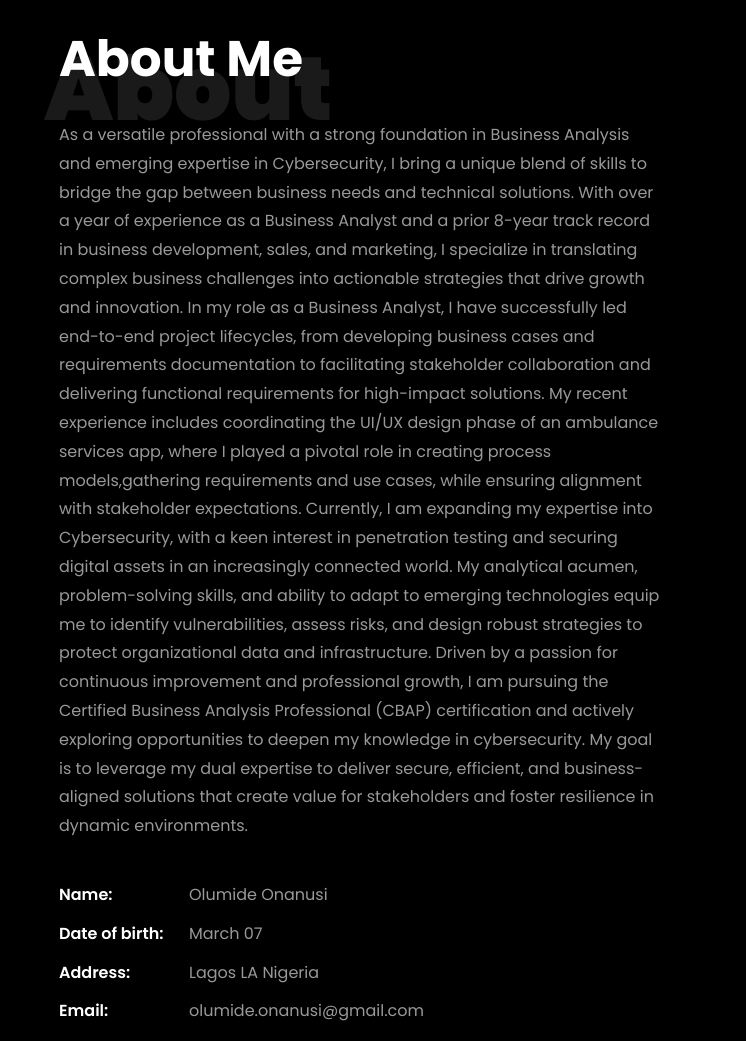
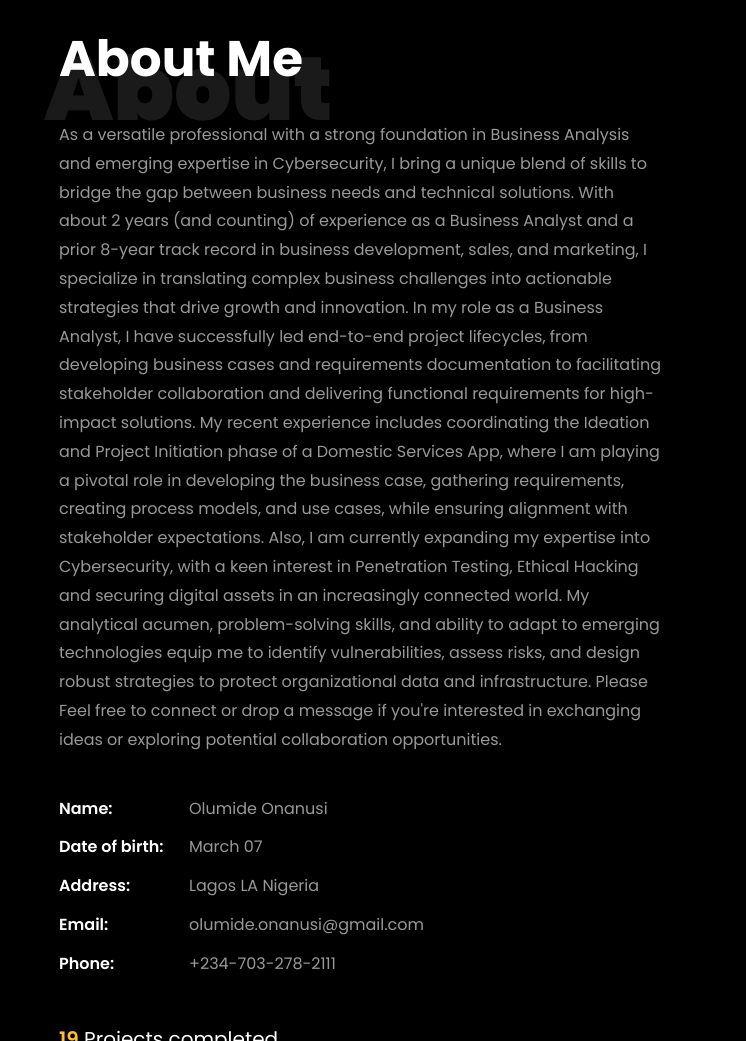
Before and after one commit to Olum1d3/Olus-Portfolio, a plain HTML site: page index.html in a window 1280 px wide. Shown: the part 840-1881 px from the top of the page, 534-1280 px from the left. Drawn offline with Linux system fonts and the light colour scheme; files whose address does not match are found by name.

Commit message:
line 105

```diff
--- a/index.html
+++ b/index.html
@@ -103,25 +103,20 @@
 		          	<h1 class="big">About</h1>
 		            <h2 class="mb-4">About Me</h2>
 		            <p>As a versatile professional with a strong foundation in Business Analysis and emerging expertise in Cybersecurity,
-						 I bring a unique blend of skills to bridge the gap between business needs and technical solutions. With over a year
-						 of experience as a Business Analyst and a prior 8-year track record in business development, sales, and marketing,
-						 I specialize in translating complex business challenges into actionable strategies that drive growth and innovation.
-
-						In my role as a Business Analyst, I have successfully led end-to-end project lifecycles, from developing
-						business cases and requirements documentation to facilitating stakeholder collaboration and delivering functional
-						requirements for high-impact solutions. My recent experience includes coordinating the UI/UX design phase of an
-						ambulance services app, where I played a pivotal role in creating process models,gathering requirements and use cases,
-						while ensuring alignment with stakeholder expectations.
-
-						Currently, I am expanding my expertise into Cybersecurity, with a keen interest in penetration testing and securing
-						digital assets in an increasingly connected world. My analytical acumen, problem-solving skills, and ability to adapt
-						to emerging technologies equip me to identify vulnerabilities, assess risks, and design robust strategies to protect
-						organizational data and infrastructure.
-
-						Driven by a passion for continuous improvement and professional growth, I am pursuing the Certified Business Analysis
-						Professional (CBAP) certification and actively exploring opportunities to deepen my knowledge in cybersecurity.
-						My goal is to leverage my dual expertise to deliver secure, efficient, and business-aligned solutions that create value
-						for stakeholders and foster resilience in dynamic environments.</p>
+						 I bring a unique blend of skills to bridge the gap between business needs and technical solutions. With about
+						  2 years (and counting) of experience as a Business Analyst and a prior 8-year track record in business development,
+						   sales, and marketing, I specialize in translating complex business challenges into actionable strategies that drive
+						    growth and innovation.
+						In my role as a Business Analyst, I have successfully led end-to-end project lifecycles, from developing business
+						cases and requirements documentation to facilitating stakeholder collaboration and delivering functional requirements
+						 for high-impact solutions. My recent experience includes coordinating the Ideation and Project Initiation phase of a
+						 Domestic Services App, where I am playing a pivotal role in developing the business case, gathering requirements,
+						 creating process models, and use cases, while ensuring alignment with stakeholder expectations.
+						Also, I am currently expanding my expertise into Cybersecurity, with a keen interest in Penetration Testing, Ethical
+						Hacking and securing digital assets in an increasingly connected world. My analytical acumen, problem-solving skills,
+						and ability to adapt to emerging technologies equip me to identify vulnerabilities, assess risks, and design robust
+						strategies to protect organizational data and infrastructure.
+						Please Feel free to connect or drop a message if you're interested in exchanging ideas or exploring potential collaboration opportunities.</p>
 		            <ul class="about-info mt-4 px-md-0 px-2">
 		            	<li class="d-flex"><span>Name:</span> <span>Olumide Onanusi</span></li>
 		            	<li class="d-flex"><span>Date of birth:</span> <span>March 07</span></li>
```
